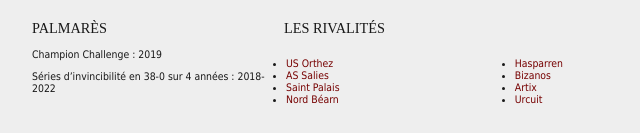
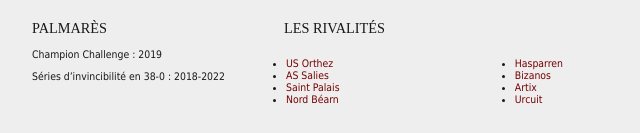
Before and after one commit to scanbasketng/SCANNEXTGEN, a plain HTML site: page newé.html in a window 1280 px wide. Shown: the part 1894-2027 px from the top of the page, 158-798 px from the left. Drawn offline with Linux system fonts and the light colour scheme; a web font is replaced by a local one.

Commit message:
Update newé.html

```diff
--- a/newé.html
+++ b/newé.html
@@ -99,7 +99,7 @@
                     <h1>Palmarès</h1>
 
                     <p> Champion Challenge : 2019</p>
-                    <p> Séries d’invincibilité en 38-0 sur 4 années : 2018-2022</p>
+               <p> Séries d’invincibilité en 38-0 : 2018-2022</p>
                 </div>
 
                 <div id="derb">
```
